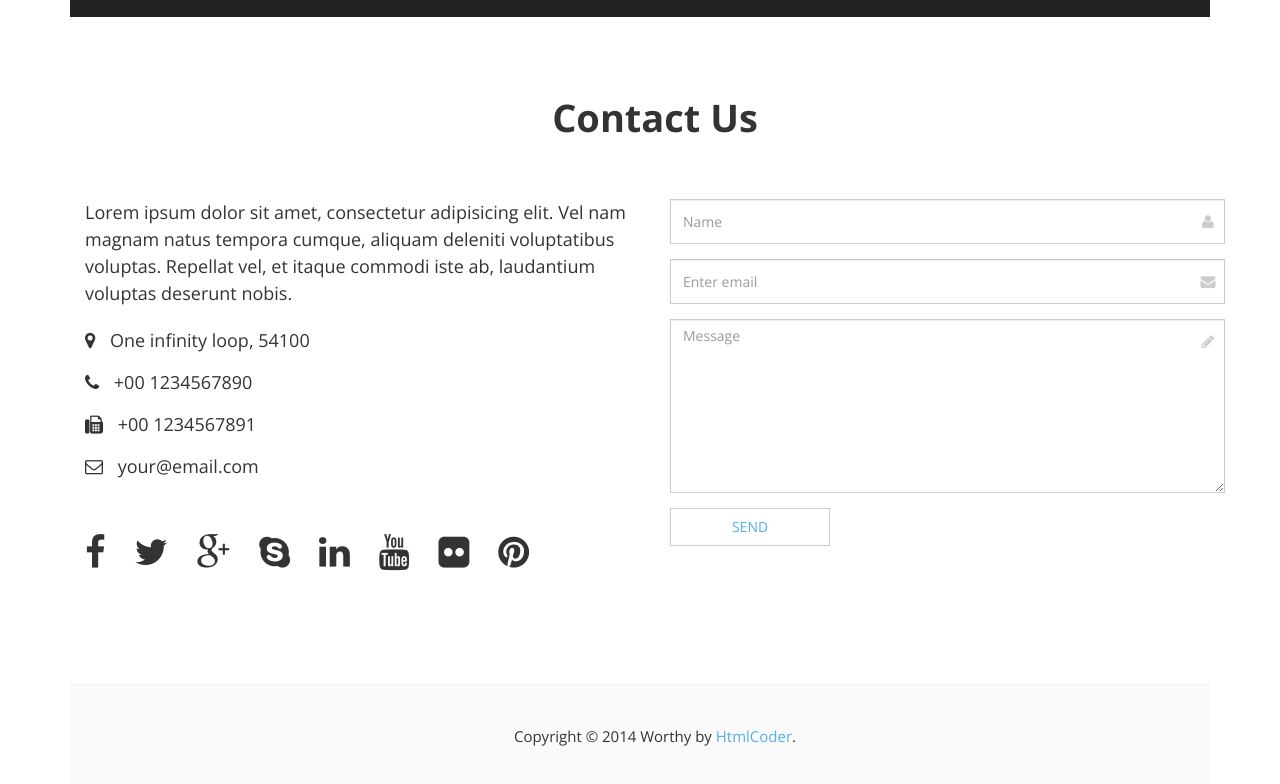
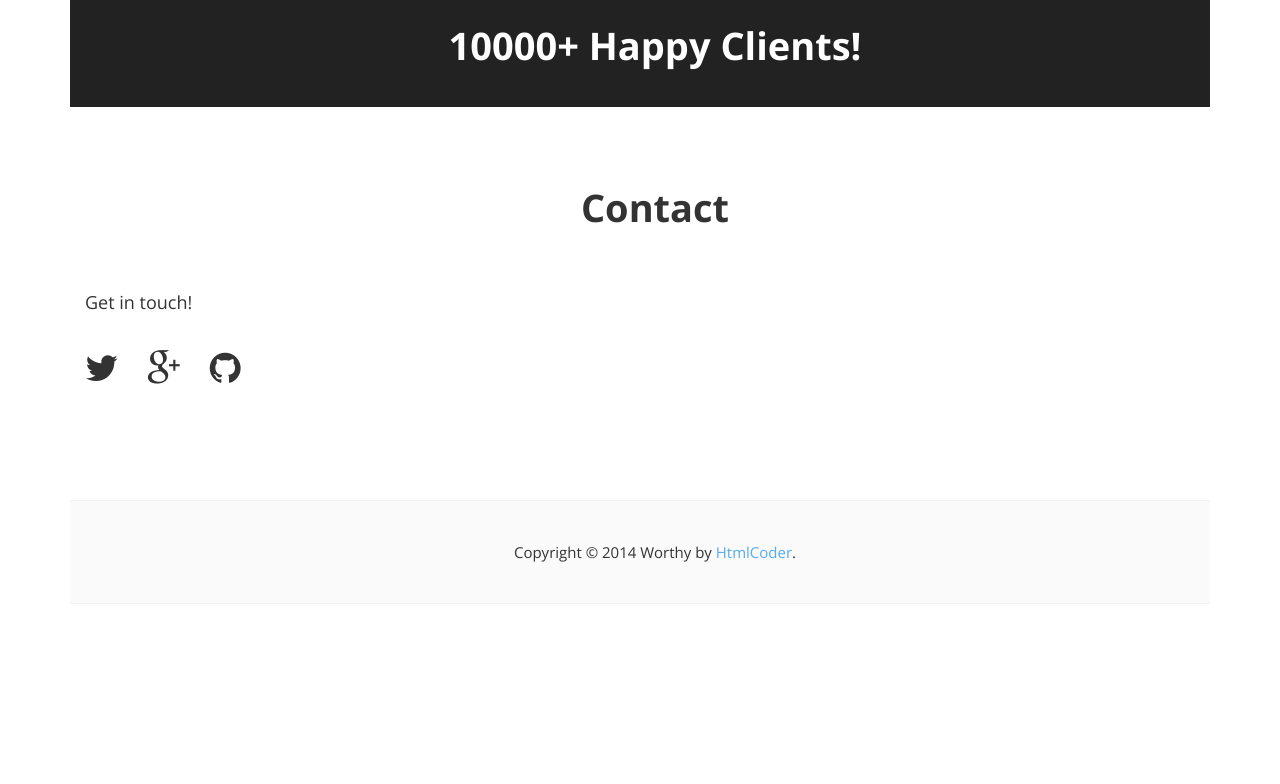
Before and after one commit to cassrogers/cassrogers.github.io, a plain HTML site: page index.html in a window 1280 px wide. Shown: the part 3687-4471 px from the top of the page. After the commit the page ends 4371 px from the top, so only its background shows below. Drawn offline with nearby package versions, Linux system fonts and the light colour scheme.

Commit message:
Editing HTML

```diff
--- a/index.html
+++ b/index.html
@@ -225,9 +225,10 @@
 		</div>
 
 
+
+		<!-- section end -->
 -->
-		<!-- section end -->
-
+<!--
 		<!-- section start -->
 		<!-- ================ -->
 		<div class="section translucent-bg bg-image-1 blue">
@@ -316,7 +317,8 @@
 			</div>
 		</div>
 		<!-- section end -->
-
+-->
+<!--
 		<!-- section start -->
 		<!-- ================ -->
 		<div class="default-bg space blue">
@@ -842,7 +844,8 @@
 			</div>
 		</div>
 		<!-- section end -->
-
+-->
+<!--
 		<!-- section start -->
 		<!-- ================ -->
 		<div class="section translucent-bg bg-image-2 pb-clear">
@@ -981,7 +984,7 @@
 			<!-- section end -->
 		</div>
 		<!-- section end -->
-
+-->
 		<!-- section start -->
 		<!-- ================ -->
 		<div class="default-bg space">
@@ -1003,30 +1006,32 @@
 			<!-- ================ -->
 			<div class="footer section">
 				<div class="container">
-					<h1 class="title text-center" id="contact">Contact Us</h1>
+					<h1 class="title text-center" id="contact">Contact</h1>
 					<div class="space"></div>
 					<div class="row">
 						<div class="col-sm-6">
 							<div class="footer-content">
-								<p class="large">Lorem ipsum dolor sit amet, consectetur adipisicing elit. Vel nam magnam natus tempora cumque, aliquam deleniti voluptatibus voluptas. Repellat vel, et itaque commodi iste ab, laudantium voluptas deserunt nobis.</p>
+								<p class="large">Get in touch!</p>
+
+								<!--
 								<ul class="list-icons">
 									<li><i class="fa fa-map-marker pr-10"></i> One infinity loop, 54100</li>
 									<li><i class="fa fa-phone pr-10"></i> +00 1234567890</li>
 									<li><i class="fa fa-fax pr-10"></i> +00 1234567891 </li>
 									<li><i class="fa fa-envelope-o pr-10"></i> your@email.com</li>
 								</ul>
+								-->
+
 								<ul class="social-links">
-									<li class="facebook"><a target="_blank" href="https://www.facebook.com/pages/HtmlCoder/714570988650168"><i class="fa fa-facebook"></i></a></li>
-									<li class="twitter"><a target="_blank" href="https://twitter.com/HtmlcoderMe"><i class="fa fa-twitter"></i></a></li>
-									<li class="googleplus"><a target="_blank" href="http://plus.google.com"><i class="fa fa-google-plus"></i></a></li>
-									<li class="skype"><a target="_blank" href="http://www.skype.com"><i class="fa fa-skype"></i></a></li>
-									<li class="linkedin"><a target="_blank" href="http://www.linkedin.com"><i class="fa fa-linkedin"></i></a></li>
-									<li class="youtube"><a target="_blank" href="http://www.youtube.com"><i class="fa fa-youtube"></i></a></li>
-									<li class="flickr"><a target="_blank" href="http://www.flickr.com"><i class="fa fa-flickr"></i></a></li>
-									<li class="pinterest"><a target="_blank" href="http://www.pinterest.com"><i class="fa fa-pinterest"></i></a></li>
+									<li class="twitter"><a target="_blank" href="https://twitter.com/cassupergeek"><i class="fa fa-twitter"></i></a></li>
+									<li class="googleplus"><a target="_blank" href="https://plus.google.com/+CassandraRogers232"><i class="fa fa-google-plus"></i></a></li>
+									<li class="github"><a target="_blank" href="http://www.github.com/cassrogers"><i class="fa fa-github"></i></a></li>
 								</ul>
 							</div>
 						</div>
+
+<!--
+
 						<div class="col-sm-6">
 							<div class="footer-content">
 								<form role="form" id="footer-form">
@@ -1049,6 +1054,7 @@
 								</form>
 							</div>
 						</div>
+-->
 					</div>
 				</div>
 			</div>
```
